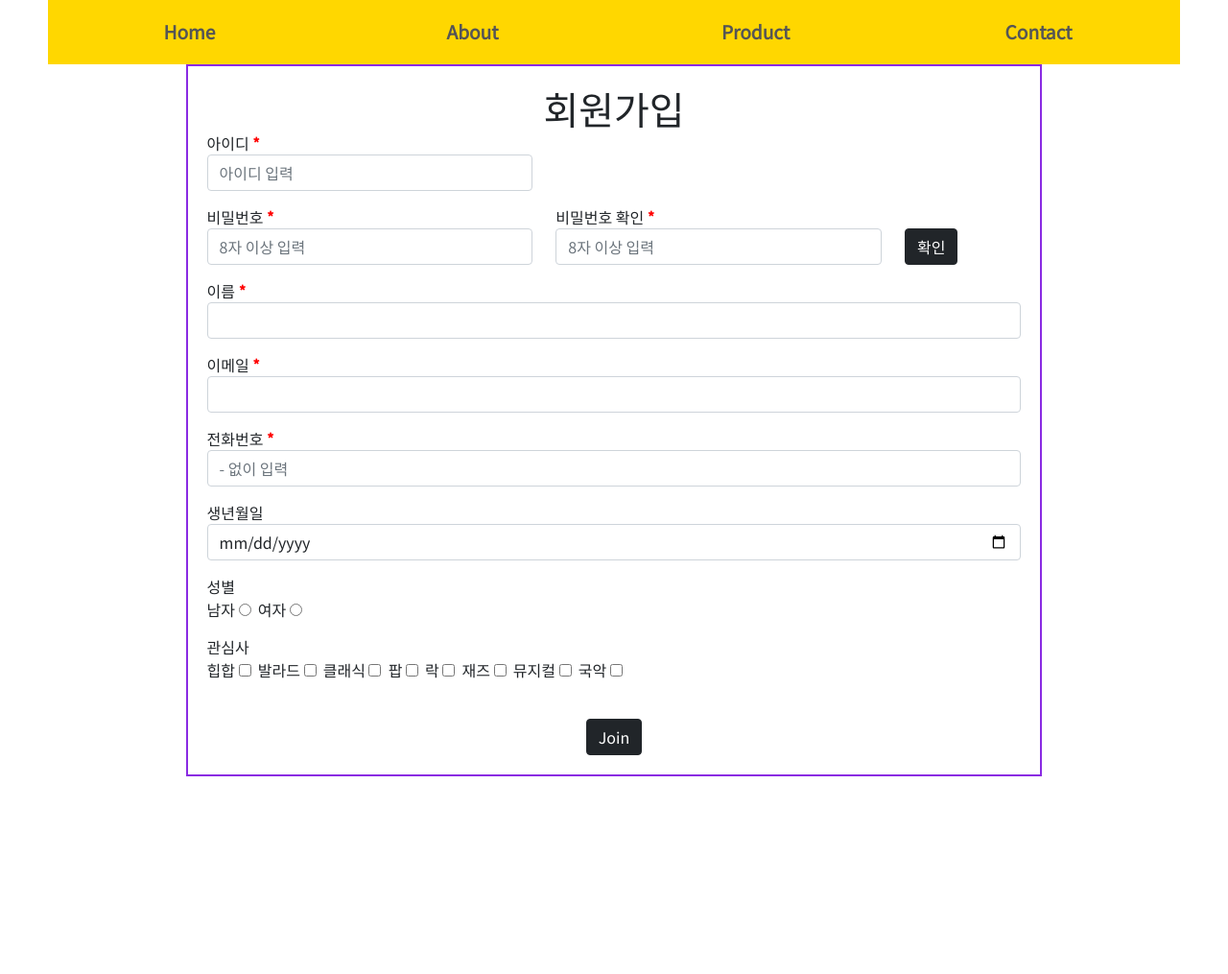
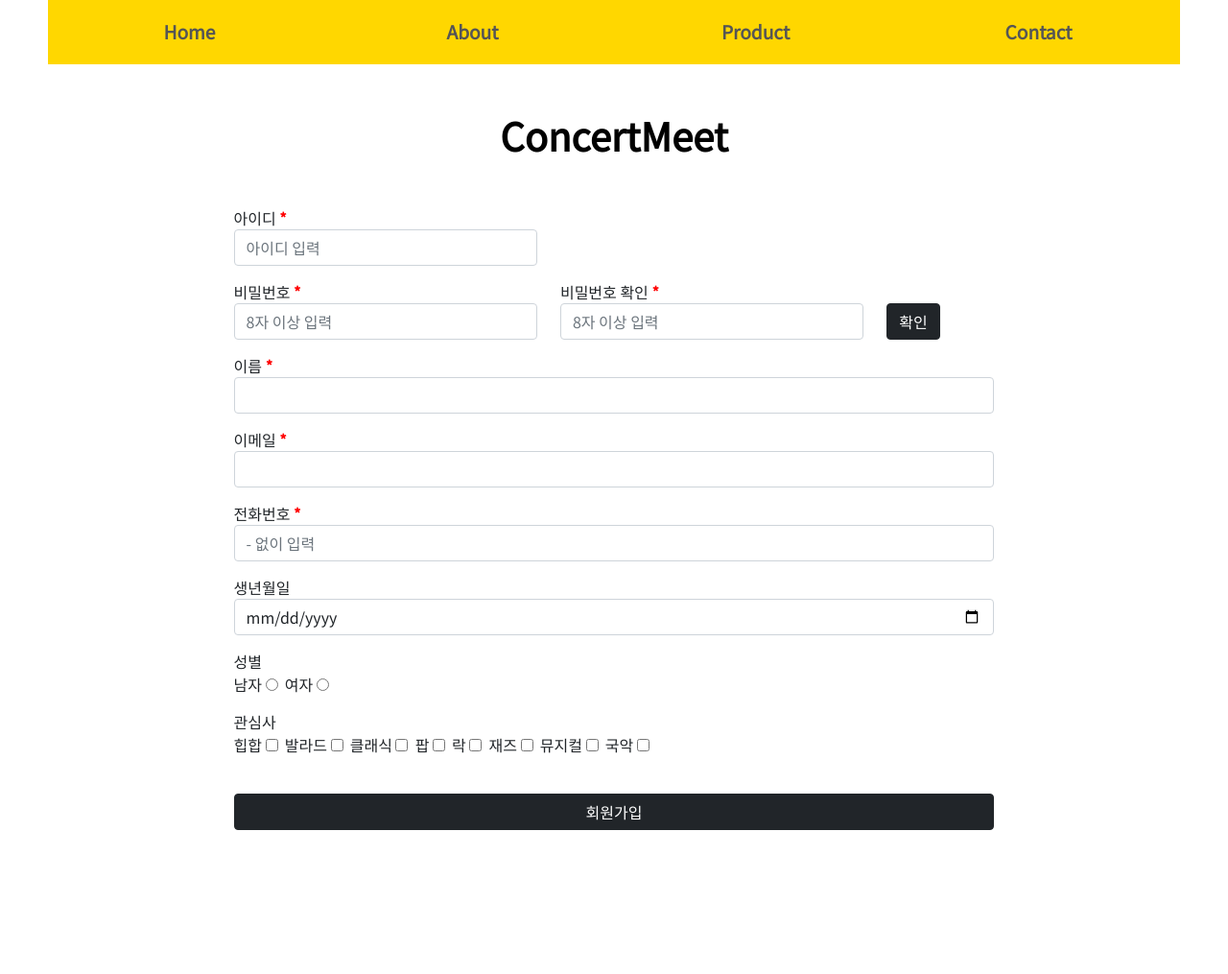
Before and after one commit to CBNULikelion9th/ConcertMeet, a Django app: page /user/sign/ in a window 1280 px wide. Shown: the part 80-1095 px from the top of the page at 96% size. Before the commit the page ends 889 px from the top, so only its background shows below. Run offline with Django 3.2, Linux system fonts and the light colour scheme; some libraries are stand-ins or nearby versions.

Commit message:
로그인/회원가입/내 정보 수정 페이지 폼 수정

```diff
--- a/account/templates/account/sign.html
+++ b/account/templates/account/sign.html
@@ -26,8 +26,10 @@
 
   <section>
     <div class="container" style="display: flex; justify-content: center;">
-      <div style="width: 80%; border: solid 2px blueviolet; padding: 20px;">
-        <h1 style="text-align: center;">회원가입</h1>
+      <div style="width: 80%; padding: 50px;">
+        <h1 style="text-align: center; font-weight: bolder; margin-bottom: 50px;">
+          <a href="{% url 'meetapp:post_home' %}">ConcertMeet</a>
+        </h1>
         <form action="{% url 'account:sign' %}" method="POST">
           {% csrf_token %}
           {% include "form_errors.html" %}
@@ -100,8 +102,8 @@
             국악 <input type="checkbox" name="interests" value="국악">&nbsp;
           </div>
           <br>
-          <div style="text-align: center;">
-            <input type="submit" id="submit" class="btn btn-dark" value="Join">
+          <div class="d-grid gap-2" style="text-align: center;">
+            <button class="btn btn-dark" type="submit" id="submit" type="button">회원가입</button>
           </div>
         </form>
       </div>
```
Also changed, not shown: account/templates/account/login.html (+16 -10 lines), account/templates/account/user_edit.html (+4 -4 lines).
